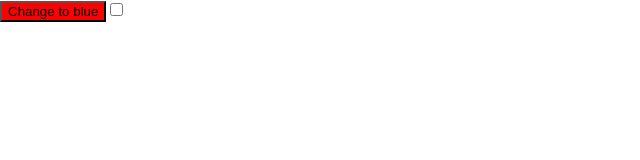
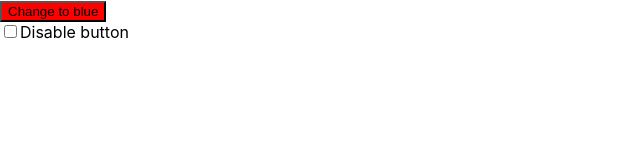
Before and after one commit to rvahilario/color-button, a React (Create React App) app: page / in a window 1280 px wide. Shown: the top 160 px of the page, without its empty margins (0-640 px from the left). Built offline with nearby package versions, Linux system fonts and the light colour scheme.

Commit message:
♻️ add id and label to checkbox

```diff
--- a/src/App.js
+++ b/src/App.js
@@ -17,10 +17,13 @@ function App() {
 			>
 				Change to {newButtonColor}
 			</ColoredButton>
+			<br />
 			<CheckboxButton
 				type="checkbox"
+				id="disable-button"
 				onChange={(e) => setIsDisabled(e.target.checked)}
 			/>
+			<label htmlFor="disable-button">Disable button</label>
 		</div>
 	);
 }
```
